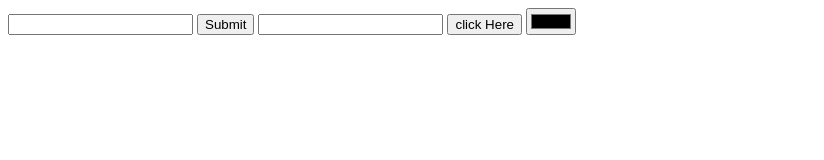
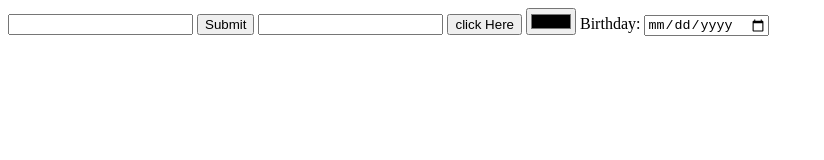
Before and after one commit to ci-wdi-900/formless-and-void, a plain HTML site: page index.html in a window 1280 px wide. Shown: the whole page, without its empty margins (0-824 px from the left). Drawn offline with Linux system fonts and the light colour scheme.

Commit message:
James adds birthday form

```diff
--- a/index.html
+++ b/index.html
@@ -15,12 +15,16 @@
             <button>click Here</button>
 
             <input type="color" id="test3"/>
+
+            <label for="birthday">Birthday:</label>
+            <input type="date" id="birthday" name="birthday">
         </div>
 
         <div id="results">
             <h1 class="test"></h1>
             <h1 class="test2"></h1>
             <h1 class="test3"></h1>
+            <h1 class="birthday"></h1>
         </div>
 
         <script src="main.js"></script>
```
